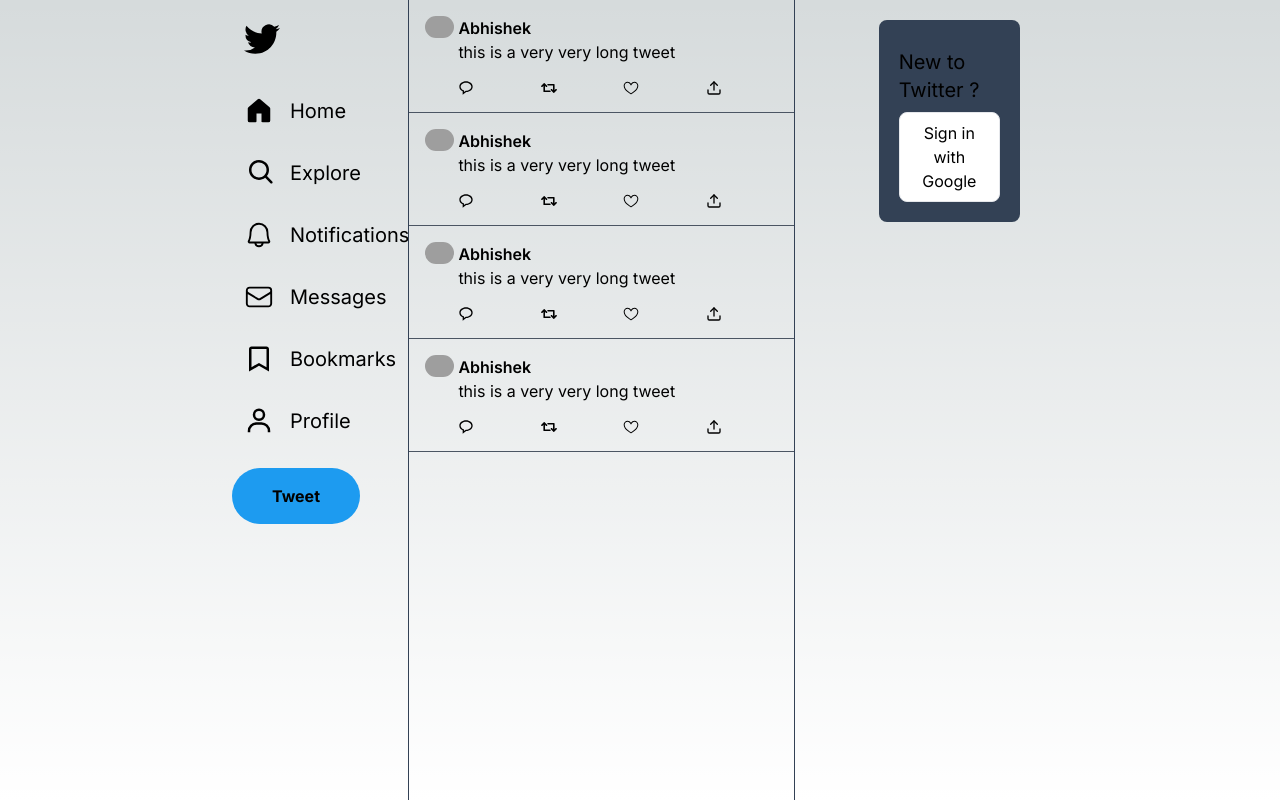
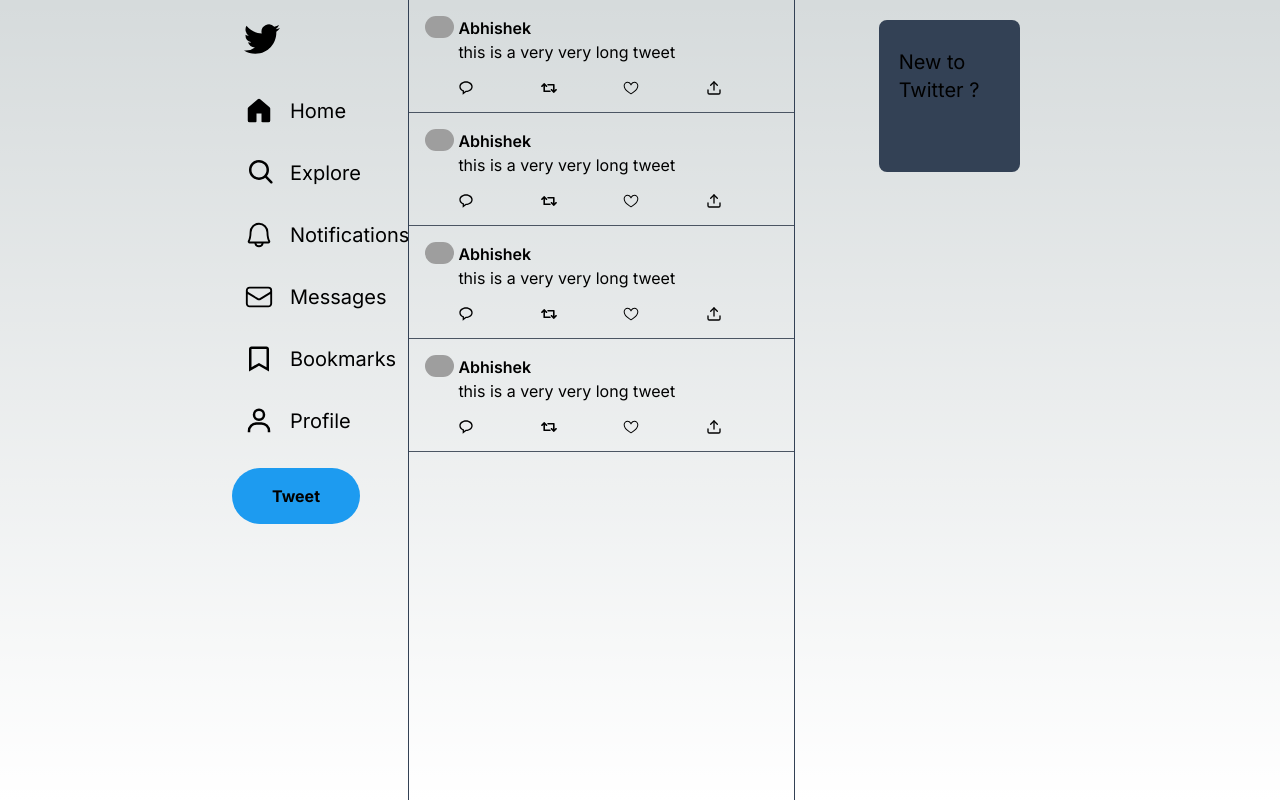
Before and after one commit to Abhish7k/twitter-clone, a Next.js app: page / in a window 1280 px wide. Built offline with nearby package versions, Linux system fonts and the light colour scheme; grey boxes are pictures that could not be loaded.

Commit message:
fix: fixed google oauth signin

```diff
--- a/app/layout.tsx
+++ b/app/layout.tsx
@@ -18,7 +18,7 @@ export default function RootLayout({
   return (
     <html lang="en">
       <body className={inter.className}>
-        <GoogleOAuthProvider clientId="435276829492-npf72packqma2114jvqn0gijf5rv45qu.apps.googleusercontent.com">
+        <GoogleOAuthProvider clientId="435276829492-8quhlm9nts5vo8lg1v1932mjpbl2pth0.apps.googleusercontent.com">
           {children}
         </GoogleOAuthProvider>
       </body>
--- a/app/page.tsx
+++ b/app/page.tsx
@@ -44,11 +44,6 @@ const sidebarMenuItems: TwitterSidebarButton[] = [
 ];
 
 export default function Home() {
-  const googleLogin = useGoogleLogin({
-    onSuccess: (cred) => console.log(cred),
-    onError: (error) => console.log("Login Failed:", error),
-  });
-
   return (
     <div>
       <div className="grid grid-cols-12 h-screen w-screen px-44">
@@ -86,12 +81,7 @@ export default function Home() {
           <div className="p-5 mx-16 bg-slate-700 rounded-lg">
             <h1 className="my-2 text-xl">New to Twitter ?</h1>
             <div>
-              <button
-                className="border rounded-lg p-2 w-full bg-white text-black text-center"
-                onClick={() => googleLogin()}
-              >
-                Sign in with Google
-              </button>
+              <GoogleLogin onSuccess={(cred) => console.log(cred)} />
             </div>
           </div>
         </div>
```
